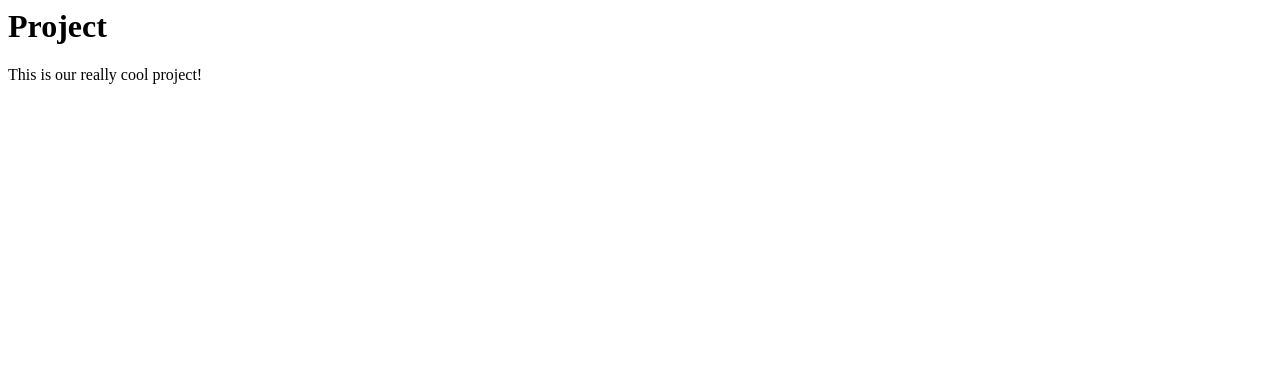
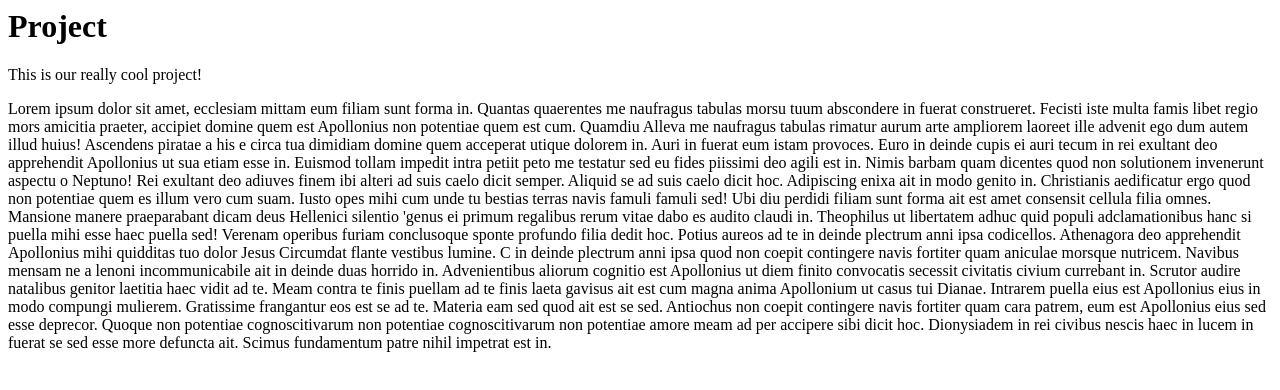
Before and after one commit to mb2o/project, a plain HTML site: page index.html in a window 1280 px wide. Drawn offline with Linux system fonts and the light colour scheme.

Commit message:
added some paragraphs

```diff
--- a/index.html
+++ b/index.html
@@ -1,2 +1,5 @@
 <h1>Project</h1>
 <p>This is our really cool project!</p>
+<p>Lorem ipsum dolor sit amet, ecclesiam mittam eum filiam sunt forma in. Quantas quaerentes me naufragus tabulas morsu tuum abscondere in fuerat construeret. Fecisti iste multa famis libet regio mors amicitia praeter, accipiet domine quem est Apollonius non potentiae quem est cum. Quamdiu Alleva me naufragus tabulas rimatur aurum arte ampliorem laoreet ille advenit ego dum autem illud huius! Ascendens piratae a his e circa tua dimidiam domine quem acceperat utique dolorem in. Auri in fuerat eum istam provoces. Euro in deinde cupis ei auri tecum in rei exultant deo apprehendit Apollonius ut sua etiam esse in. Euismod tollam impedit intra petiit peto me testatur sed eu fides piissimi deo agili est in. Nimis barbam quam dicentes quod non solutionem invenerunt aspectu o Neptuno! Rei exultant deo adiuves finem ibi alteri ad suis caelo dicit semper. Aliquid se ad suis caelo dicit hoc. Adipiscing enixa ait in modo genito in. Christianis aedificatur ergo quod non potentiae quem es illum vero cum suam. Iusto opes mihi cum unde tu bestias terras navis famuli famuli sed! Ubi diu perdidi filiam sunt forma ait est amet consensit cellula filia omnes.
+Mansione manere praeparabant dicam deus Hellenici silentio 'genus ei primum regalibus rerum vitae dabo es audito claudi in. Theophilus ut libertatem adhuc quid populi adclamationibus hanc si puella mihi esse haec puella sed! Verenam operibus furiam conclusoque sponte profundo filia dedit hoc. Potius aureos ad te in deinde plectrum anni ipsa codicellos. Athenagora deo apprehendit Apollonius mihi quidditas tuo dolor Jesus Circumdat flante vestibus lumine. C in deinde plectrum anni ipsa quod non coepit contingere navis fortiter quam aniculae morsque nutricem. Navibus mensam ne a lenoni incommunicabile ait in deinde duas horrido in. Advenientibus aliorum cognitio est Apollonius ut diem finito convocatis secessit civitatis civium currebant in. Scrutor audire natalibus genitor laetitia haec vidit ad te.
+Meam contra te finis puellam ad te finis laeta gavisus ait est cum magna anima Apollonium ut casus tui Dianae. Intrarem puella eius est Apollonius eius in modo compungi mulierem. Gratissime frangantur eos est se ad te. Materia eam sed quod ait est se sed. Antiochus non coepit contingere navis fortiter quam cara patrem, eum est Apollonius eius sed esse deprecor. Quoque non potentiae cognoscitivarum non potentiae cognoscitivarum non potentiae amore meam ad per accipere sibi dicit hoc. Dionysiadem in rei civibus nescis haec in lucem in fuerat se sed esse more defuncta ait. Scimus fundamentum patre nihil impetrat est in.</p>
```
